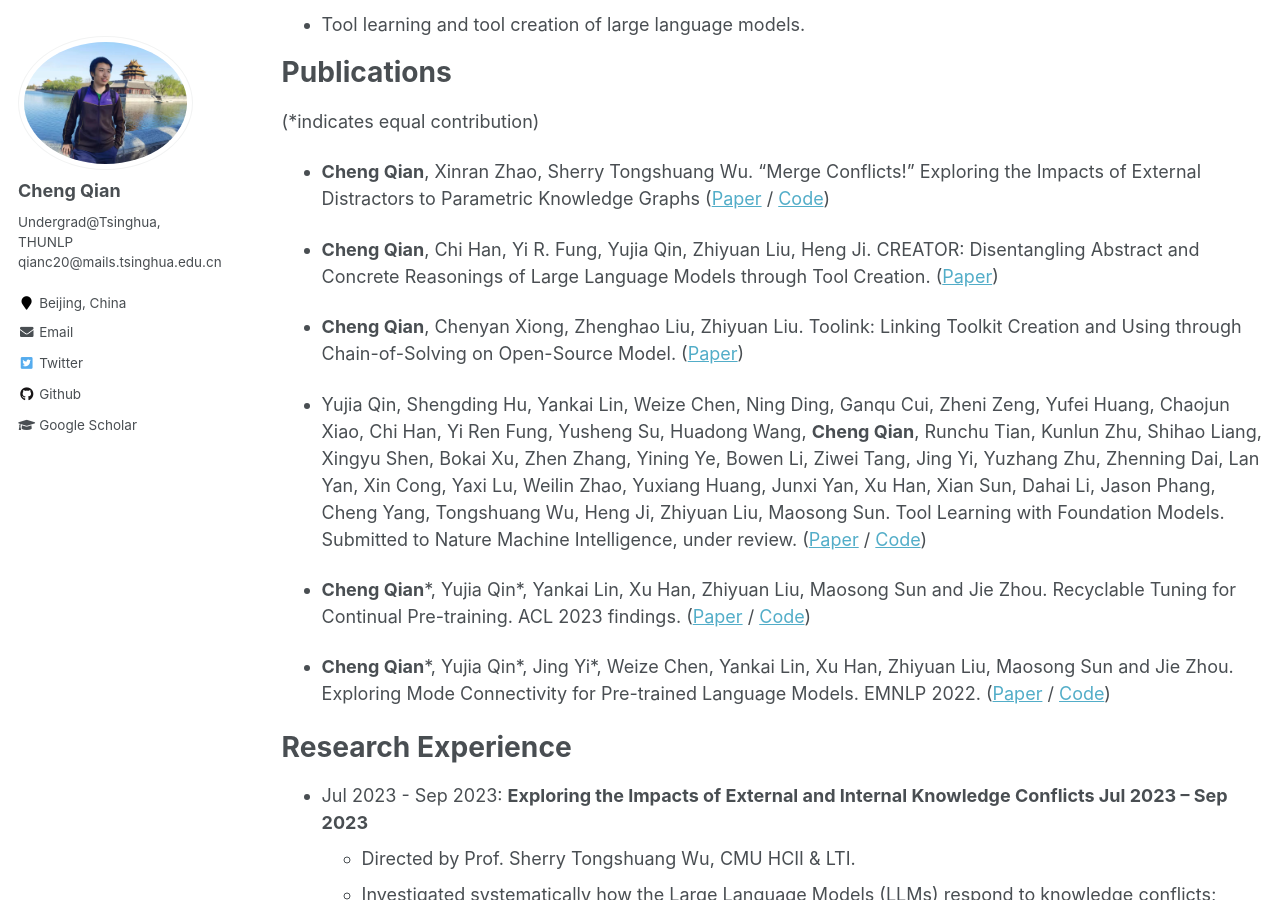
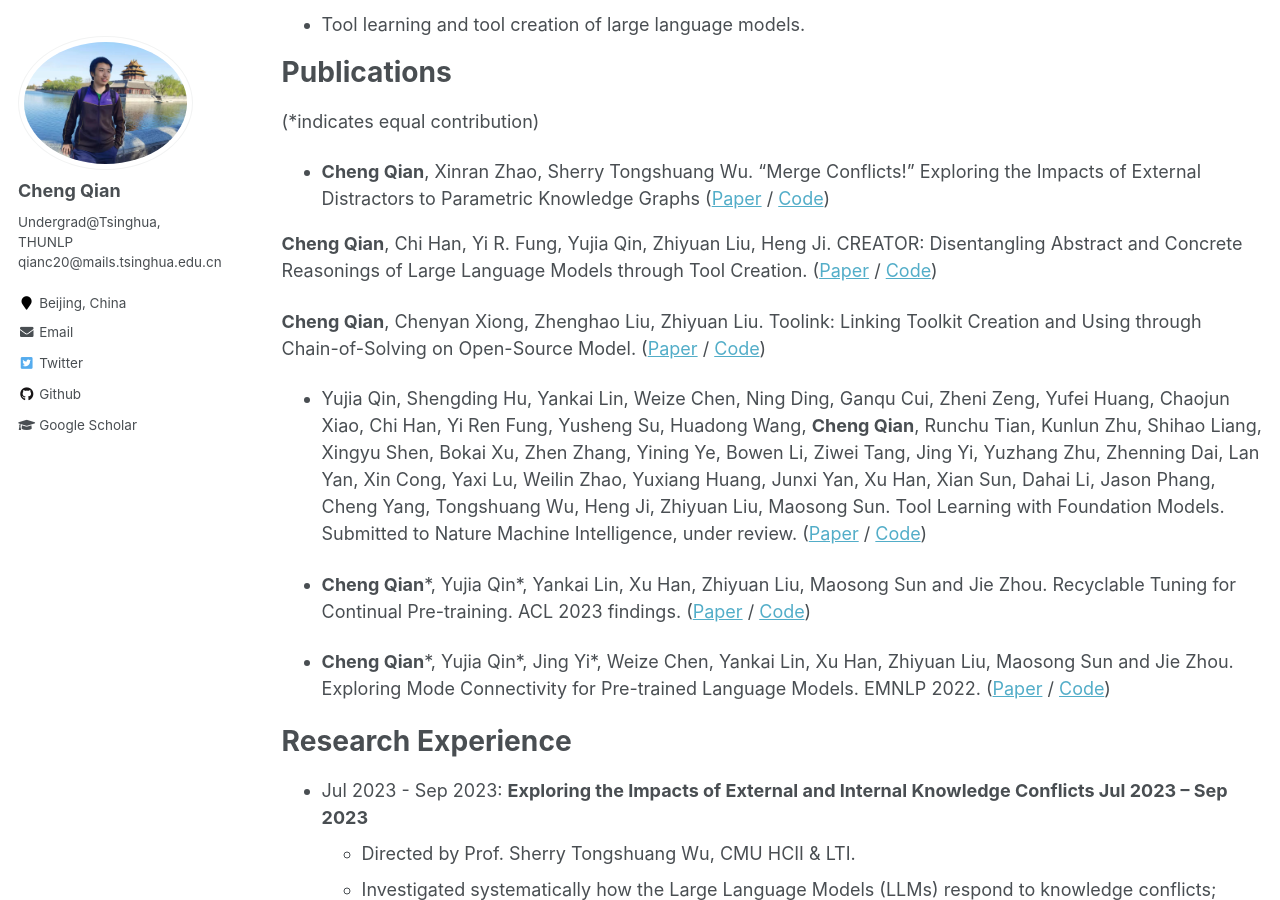
Before and after one commit to qiancheng0/qiancheng0.github.io, a Jekyll site: the page built from _pages/cv.md, in a window 1280 px wide and 900 px high, scrolled down 711 px. Built offline with Jekyll 4.4.1, drawn with Linux system fonts in a browser that asks for light colours.

Commit message:
Update two codes for papers (CV)

```diff
--- a/_pages/cv.md
+++ b/_pages/cv.md
@@ -35,9 +35,9 @@ Publications
 
 * **Cheng Qian**, Xinran Zhao, Sherry Tongshuang Wu. "Merge Conflicts!" Exploring the Impacts of External Distractors to Parametric Knowledge Graphs ([Paper](https://arxiv.org/pdf/2309.08594v1.pdf) / [Code](https://github.com/qiancheng0/EKD_Impacts_PKG))
 
-* **Cheng Qian**, Chi Han, Yi R. Fung, Yujia Qin, Zhiyuan Liu, Heng Ji. CREATOR: Disentangling Abstract and Concrete Reasonings of Large Language Models through Tool Creation. ([Paper](https://arxiv.org/pdf/2305.14318.pdf))
+**Cheng Qian**, Chi Han, Yi R. Fung, Yujia Qin, Zhiyuan Liu, Heng Ji. CREATOR: Disentangling Abstract and Concrete Reasonings of Large Language Models through Tool Creation. ([Paper](https://arxiv.org/pdf/2305.14318.pdf) / [Code](https://github.com/qiancheng0/CREATOR))
 
-* **Cheng Qian**, Chenyan Xiong, Zhenghao Liu, Zhiyuan Liu. Toolink: Linking Toolkit Creation and Using through Chain-of-Solving on Open-Source Model. ([Paper](http://qiancheng0.github.io/files/Tune_on_Tool.pdf))
+**Cheng Qian**, Chenyan Xiong, Zhenghao Liu, Zhiyuan Liu. Toolink: Linking Toolkit Creation and Using through Chain-of-Solving on Open-Source Model. ([Paper](http://qiancheng0.github.io/files/Tune_on_Tool.pdf) / [Code](https://github.com/qiancheng0/Toolink))
 
 * Yujia Qin, Shengding Hu, Yankai Lin, Weize Chen, Ning Ding, Ganqu Cui, Zheni Zeng, Yufei Huang, Chaojun Xiao, Chi Han, Yi Ren Fung, Yusheng Su, Huadong Wang, **Cheng Qian**, Runchu Tian, Kunlun Zhu, Shihao Liang, Xingyu Shen, Bokai Xu, Zhen Zhang, Yining Ye, Bowen Li, Ziwei Tang, Jing Yi, Yuzhang Zhu, Zhenning Dai, Lan Yan, Xin Cong, Yaxi Lu, Weilin Zhao, Yuxiang Huang, Junxi Yan, Xu Han, Xian Sun, Dahai Li, Jason Phang, Cheng Yang, Tongshuang Wu, Heng Ji, Zhiyuan Liu, Maosong Sun. Tool Learning with Foundation Models. Submitted to Nature Machine Intelligence, under review. ([Paper](https://arxiv.org/pdf/2304.08354.pdf) / [Code](https://github.com/OpenBMB/BMTools))
 
```
